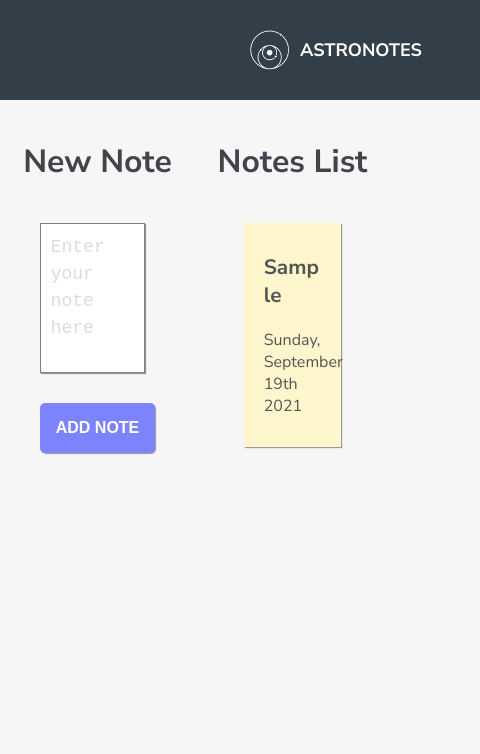
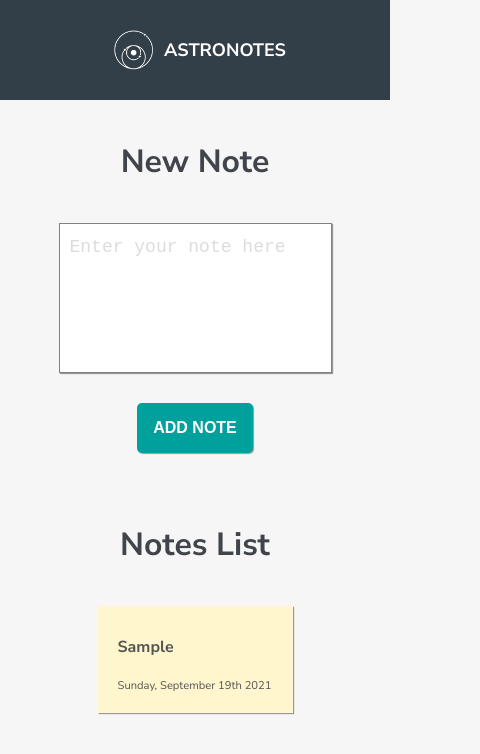
Before and after one commit to diegodinizz/astro-notes, a React (Create React App) app: page / in a window 390 px wide. Both pictures are taken after typing "Sample" into the empty fields and a click on the button "ADD NOTE". Shown: the top 754 px of the page, 480 px wide, since content can reach past the window. Built offline with nearby package versions, Linux system fonts and the light colour scheme.

Commit message:
added media queries

```diff
--- a/src/components/Header.js
+++ b/src/components/Header.js
@@ -8,6 +8,11 @@ const Container = styled.div`
   display: flex;
   padding: 0 15rem;
   height: 100px;
+
+  @media screen and (max-width: 1024px) {
+    justify-content: center;
+    padding: 0;
+  }
 `
 
 const LogoWrapper = styled(Link)`
--- a/src/components/Note.js
+++ b/src/components/Note.js
@@ -22,6 +22,18 @@ const Container = styled(Link)`
   :hover {
     transform: scale(1.05);
   }
+
+  @media screen and (max-width: 1024px) {
+    width: 60%;
+  }
+
+  @media screen and (max-width: 768px) {
+    width: 85%;
+  }
+
+  @media screen and (max-width: 414px) {
+    width: 100%;
+  }
 `
 
 const Content = styled.p`
@@ -30,12 +42,20 @@ const Content = styled.p`
   word-break: break-word;
   margin: 10px 0;
   white-space: pre-wrap;
+
+  @media screen and (max-width: 414px) {
+    font-size: 1em;
+  }
 `
 
 const Date = styled.p`
   font-size: 1em;
   font-weight: 400;
-  margin: 10px 0;
+  margin: 10px 0 0 0;
+
+  @media screen and (max-width: 414px) {
+    font-size: 0.7em;
+  }
 `
 
 export const Note = ({ details }) => {
--- a/src/containers/NewNote.js
+++ b/src/containers/NewNote.js
@@ -9,7 +9,6 @@ import { CustomButtom } from '../components/CustomButton'
 const Container = styled.div`
   display: flex;
   flex-direction: column;
-  /* justify-content: center; */
   align-items: center;
   width: 50%;
 
@@ -44,6 +43,18 @@ const Content = styled.textarea`
   ::placeholder {
     color: gainsboro;
   }
+
+  @media screen and (max-width: 1024px) {
+    width: 35vw;
+  }
+
+  @media screen and (max-width: 768px) {
+    width: 45vw;
+  }
+
+  @media screen and (max-width: 414px) {
+    width: 70vw;
+  }
 `
 
 export const NewNote = () => {
@@ -67,7 +78,7 @@ export const NewNote = () => {
           onChange={event => setNote(event.target.value)}
           required
         />
-        <CustomButtom color='#7C83FD' type='submit'>ADD NOTE</CustomButtom>
+        <CustomButtom color='#00A19D' type='submit'>ADD NOTE</CustomButtom>
       </form>
     </Container>
   )
--- a/src/pages/Home.js
+++ b/src/pages/Home.js
@@ -6,6 +6,11 @@ import { NotesList } from '../containers/NotesList'
 const Container = styled.div`
   display: flex;
   flex-direction: row;
+
+  @media screen and (max-width: 1024px) {
+    flex-direction: column;
+    align-items: center;
+  }
 `
 
 export const Home = () => (
--- a/src/pages/NoteDetail.js
+++ b/src/pages/NoteDetail.js
@@ -32,6 +32,18 @@ const Content = styled.textarea`
   font-size: 18px;
   color: grey;
   outline: none;
+
+  @media screen and (max-width: 1024px) {
+    width: 35vw;
+  }
+
+  @media screen and (max-width: 768px) {
+    width: 45vw;
+  }
+
+  @media screen and (max-width: 414px) {
+    width: 70vw;
+  }
 `
 
 const ButtonsContainer = styled.div`
@@ -40,6 +52,10 @@ const ButtonsContainer = styled.div`
   justify-content: space-between;
   width: 20%;
   margin-top: 20px;
+
+  @media screen and (max-width: 768px) {
+    width: unset;
+  }
 `
 
 const BackButtonContainer = styled.div`
@@ -47,6 +63,10 @@ const BackButtonContainer = styled.div`
   justify-content: flex-start;
   align-items: center;
   width: 30%;
+
+  @media screen and (max-width: 768px) {
+    width: unset;
+  }
 `
 
 export const NoteDetail = () => {
```
